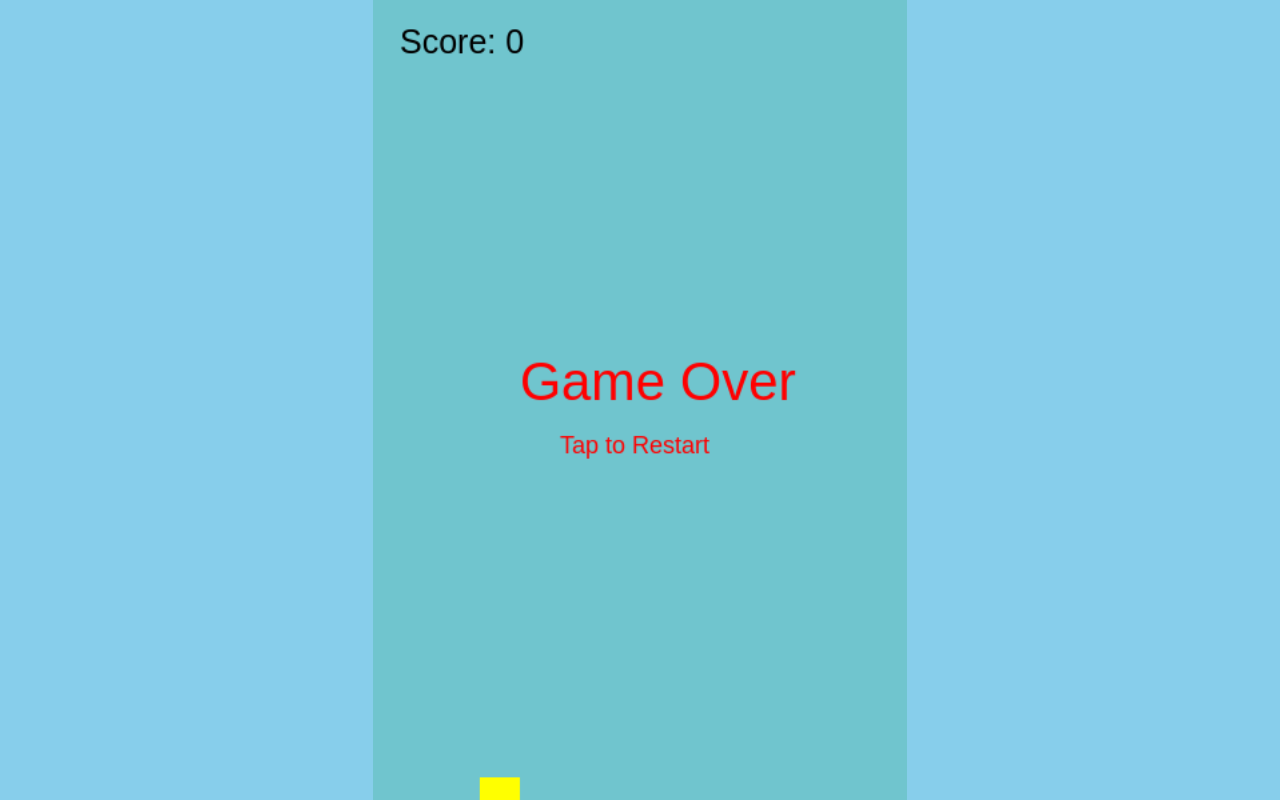
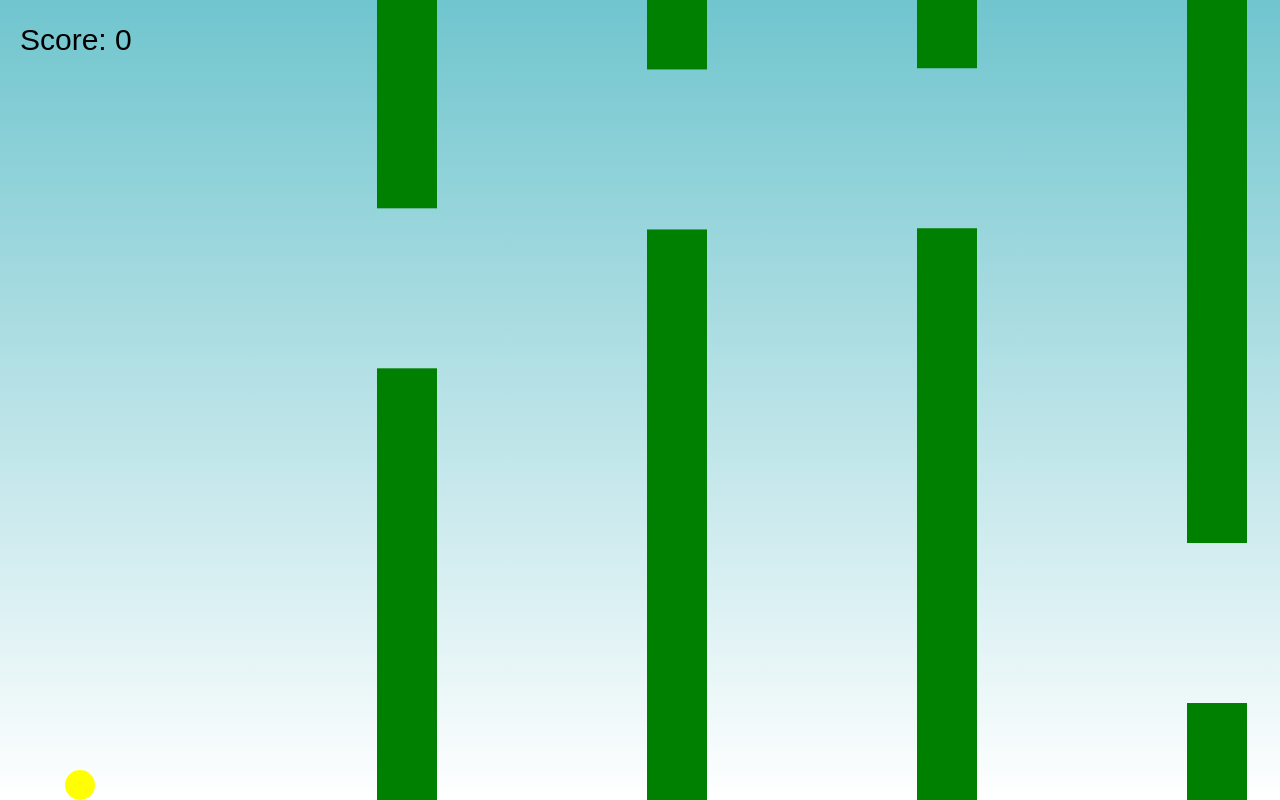
Before and after one commit to valantineproposal/flappy-bird-, a plain HTML site: page index.html in a window 1280 px wide. Drawn offline with Linux system fonts and the light colour scheme.

Commit message:
Add files via upload

```diff
--- a/index.html
+++ b/index.html
@@ -1,13 +1,14 @@
 <!DOCTYPE html>
 <html>
 <head>
+  <meta charset="UTF-8">
   <meta name="viewport" content="width=device-width, initial-scale=1.0">
-  <title>Flappy Bird</title>
+  <title>Flappy Game</title>
   <link rel="stylesheet" href="style.css">
 </head>
 <body>
 
-<canvas id="gameCanvas"></canvas>
+<canvas id="game"></canvas>
 
 <script src="script.js"></script>
 </body>
--- a/script.js
+++ b/script.js
@@ -1,127 +1,107 @@
-const canvas = document.getElementById("gameCanvas");
+const canvas = document.getElementById("game");
 const ctx = canvas.getContext("2d");
 
-// Fixed game size (better performance)
-canvas.width = 400;
-canvas.height = 600;
-
-// Scale for mobile
-const scale = Math.min(window.innerWidth / 400, window.innerHeight / 600);
-canvas.style.width = 400 * scale + "px";
-canvas.style.height = 600 * scale + "px";
-
-let gravity = 0.5;
-let gameOver = false;
-let score = 0;
-let frame = 0;
+function resizeCanvas() {
+  canvas.width = window.innerWidth;
+  canvas.height = window.innerHeight;
+}
+resizeCanvas();
+window.addEventListener("resize", resizeCanvas);
 
 // Bird
 let bird = {
   x: 80,
-  y: 250,
-  width: 30,
-  height: 30,
-  velocity: 0,
-  lift: -9
+  y: 200,
+  radius: 15,
+  gravity: 0.5,
+  lift: -10,
+  velocity: 0
 };
 
 // Pipes
 let pipes = [];
+let pipeWidth = 60;
+let gap = 160;
+let frame = 0;
+let score = 0;
 
-// Controls
+// Jump control (PC + Mobile)
+function jump() {
+  bird.velocity = bird.lift;
+}
+
 document.addEventListener("keydown", jump);
 document.addEventListener("touchstart", jump);
 
-function jump() {
-  if (gameOver) {
-    location.reload();
-  }
-  bird.velocity = bird.lift;
-}
-
 function createPipe() {
-  let gap = 150;
-  let topHeight = Math.random() * 300 + 50;
-
+  let top = Math.random() * (canvas.height - gap - 100) + 50;
   pipes.push({
     x: canvas.width,
-    width: 60,
-    top: topHeight,
-    bottom: canvas.height - topHeight - gap,
-    passed: false
+    top: top,
+    bottom: top + gap
   });
-}
-
-function drawBird() {
-  ctx.fillStyle = "yellow";
-  ctx.fillRect(bird.x, bird.y, bird.width, bird.height);
-}
-
-function drawPipes() {
-  ctx.fillStyle = "green";
-  pipes.forEach(pipe => {
-    ctx.fillRect(pipe.x, 0, pipe.width, pipe.top);
-    ctx.fillRect(pipe.x, canvas.height - pipe.bottom, pipe.width, pipe.bottom);
-  });
-}
-
-function checkCollision(pipe) {
-  return (
-    bird.x < pipe.x + pipe.width &&
-    bird.x + bird.width > pipe.x &&
-    (bird.y < pipe.top ||
-     bird.y + bird.height > canvas.height - pipe.bottom)
-  );
 }
 
 function update() {
   ctx.clearRect(0, 0, canvas.width, canvas.height);
 
-  if (!gameOver) {
-    frame++;
-
-    bird.velocity += gravity;
+  // Bird physics
+  bird.velocity += bird.gravity;
   bird.y += bird.velocity;
 
-    if (bird.y + bird.height > canvas.height || bird.y < 0) {
-      gameOver = true;
+  if (bird.y + bird.radius > canvas.height) {
+    bird.y = canvas.height - bird.radius;
+    bird.velocity = 0;
   }
 
+  if (bird.y - bird.radius < 0) {
+    bird.y = bird.radius;
+    bird.velocity = 0;
+  }
+
+  // Draw bird
+  ctx.beginPath();
+  ctx.arc(bird.x, bird.y, bird.radius, 0, Math.PI * 2);
+  ctx.fillStyle = "yellow";
+  ctx.fill();
+  ctx.closePath();
+
+  // Pipes
   if (frame % 90 === 0) {
     createPipe();
   }
 
-    pipes.forEach(pipe => {
-      pipe.x -= 2.5;
+  for (let i = 0; i < pipes.length; i++) {
+    let p = pipes[i];
+    p.x -= 3;
 
-      if (checkCollision(pipe)) {
-        gameOver = true;
+    // Draw pipes
+    ctx.fillStyle = "green";
+    ctx.fillRect(p.x, 0, pipeWidth, p.top);
+    ctx.fillRect(p.x, p.bottom, pipeWidth, canvas.height);
+
+    // Collision
+    if (
+      bird.x + bird.radius > p.x &&
+      bird.x - bird.radius < p.x + pipeWidth &&
+      (bird.y - bird.radius < p.top ||
+        bird.y + bird.radius > p.bottom)
+    ) {
+      location.reload();
     }
 
-      if (!pipe.passed && pipe.x + pipe.width < bird.x) {
+    // Score
+    if (p.x + pipeWidth === bird.x) {
       score++;
-        pipe.passed = true;
     }
-    });
-
-    pipes = pipes.filter(pipe => pipe.x + pipe.width > 0);
   }
 
-  drawBird();
-  drawPipes();
+  // Draw score
+  ctx.fillStyle = "black";
+  ctx.font = "30px Arial";
+  ctx.fillText("Score: " + score, 20, 50);
 
-  ctx.fillStyle = "black";
-  ctx.font = "25px Arial";
-  ctx.fillText("Score: " + score, 20, 40);
-
-  if (gameOver) {
-    ctx.fillStyle = "red";
-    ctx.font = "40px Arial";
-    ctx.fillText("Game Over", 110, 300);
-    ctx.font = "18px Arial";
-    ctx.fillText("Tap to Restart", 140, 340);
-  }
-
+  frame++;
   requestAnimationFrame(update);
 }
 
--- a/style.css
+++ b/style.css
@@ -1,11 +1,14 @@
+* {
+  margin: 0;
+  padding: 0;
+  box-sizing: border-box;
+}
+
 body {
-  margin: 0;
+  background: linear-gradient(to bottom, #70c5ce, #ffffff);
   overflow: hidden;
-  background: skyblue;
 }
 
 canvas {
   display: block;
-  margin: auto;
-  background: #70c5ce;
 }
```
Lines whose indentation alone changed are shown as unchanged.
